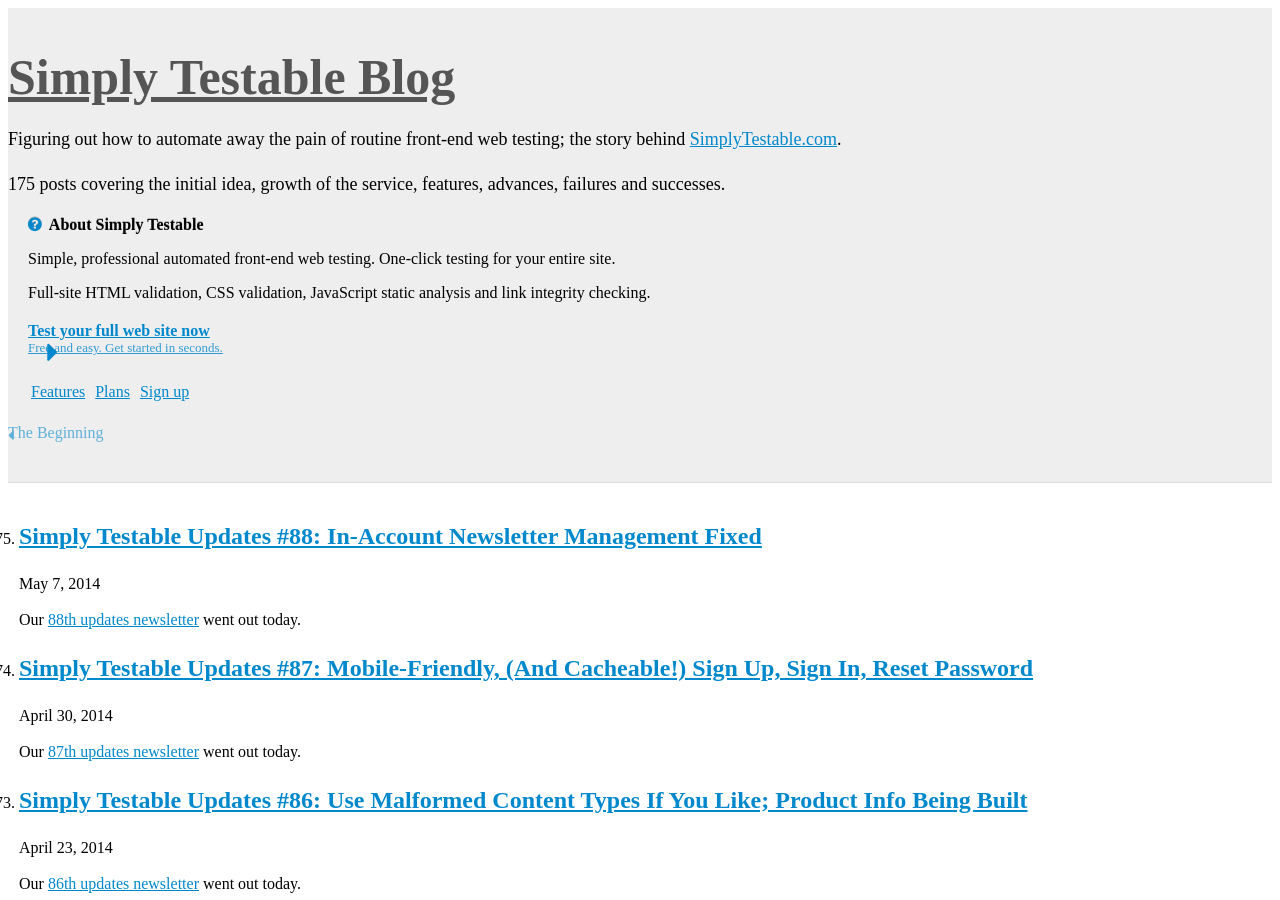
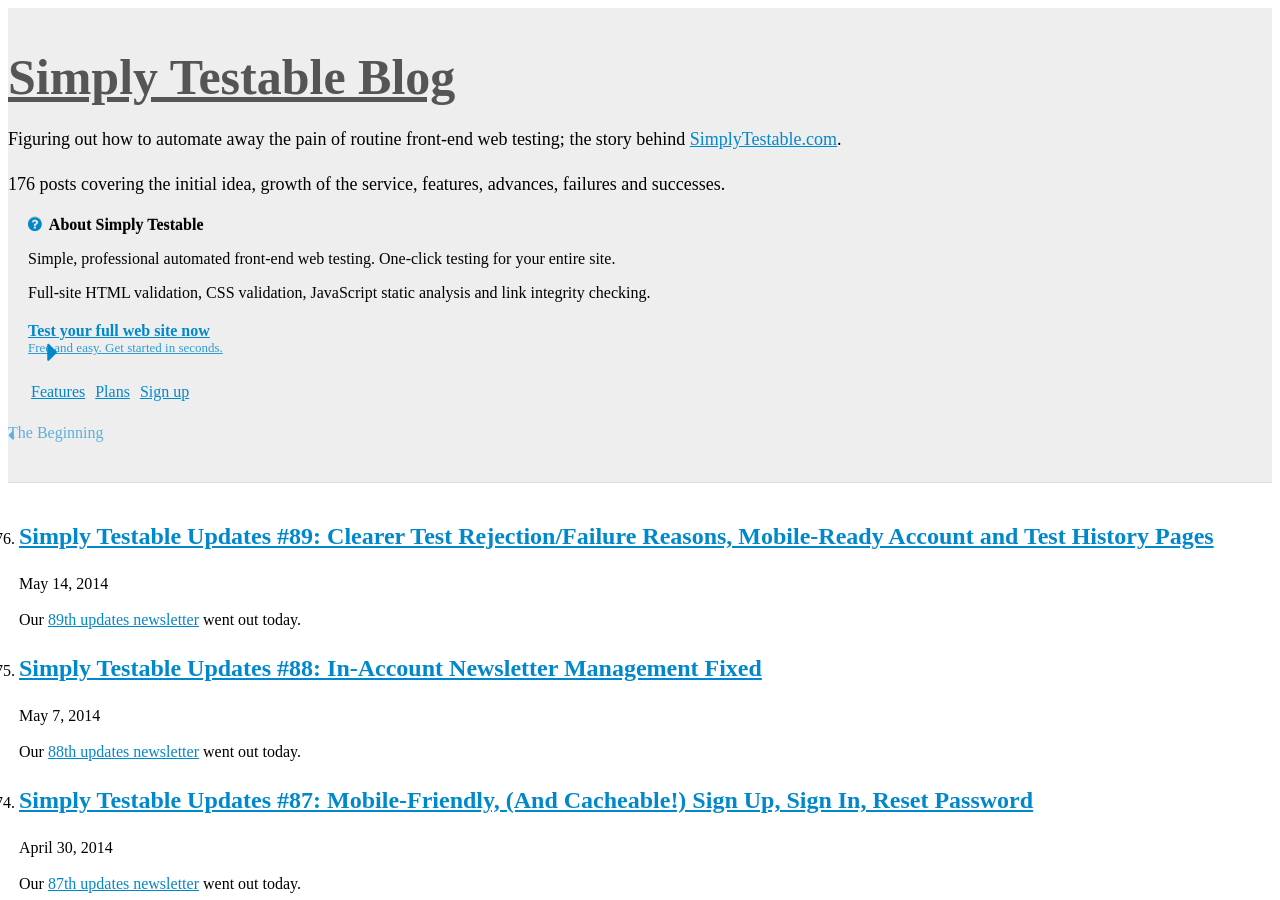
Before and after one commit to webignition/blog.simplytestable.com, a Jekyll site: the page built from archive/index.html, in a window 1280 px wide and 900 px high. Built offline with Jekyll 4.4.1, drawn with Linux system fonts in a browser that asks for light colours; nearby versions of some CDN libraries; comment, search, counter and statistics services are not loaded; a style sheet for code colours, icons or effects is not loaded; some of the changed text lies outside the part shown.

Commit message:
89th newsletter notification

```diff
--- a/archive/index.html
+++ b/archive/index.html
@@ -6,6 +6,28 @@ is_archive: true
 <ol class="archive">
 
 
+    <li value="176">
+        <h2><a href="/simply-testable-updates-89/">Simply Testable Updates #89: Clearer Test Rejection/Failure Reasons, Mobile-Ready Account and Test History Pages </a></h2>
+        <p class="post-date">May 14, 2014</p>
+
+
+
+
+
+
+
+
+
+    <p>
+        Our <a href="http://us5.campaign-archive1.com/?u=ac75e33d993d2b502e333ddd0&amp;id=dbeac56579">89th updates newsletter</a> went out today.
+    </p>
+
+
+
+
+    </li>
+
+
     <li value="175">
         <h2><a href="/simply-testable-updates-88/">Simply Testable Updates #88: In-Account Newsletter Management Fixed </a></h2>
         <p class="post-date">May  7, 2014</p>
```
Also changed, not shown: _posts/2014/2014-05-14-simply-testable-updates-89.html (added, +15 -0 lines), sitemap.xml (+7 -3 lines).
